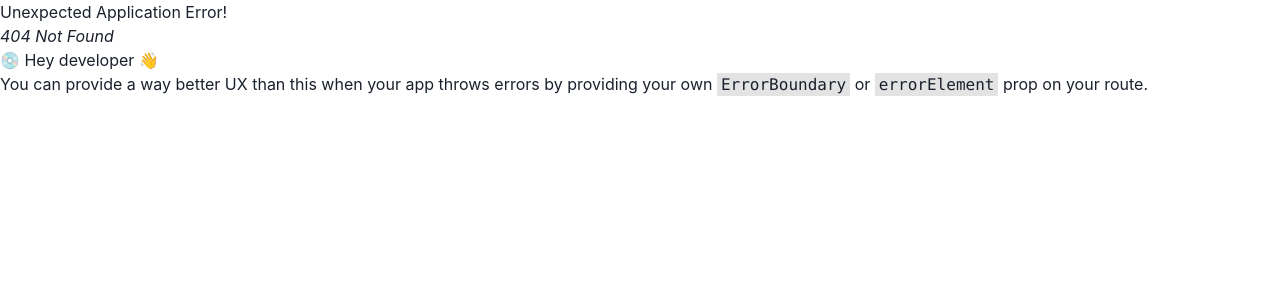
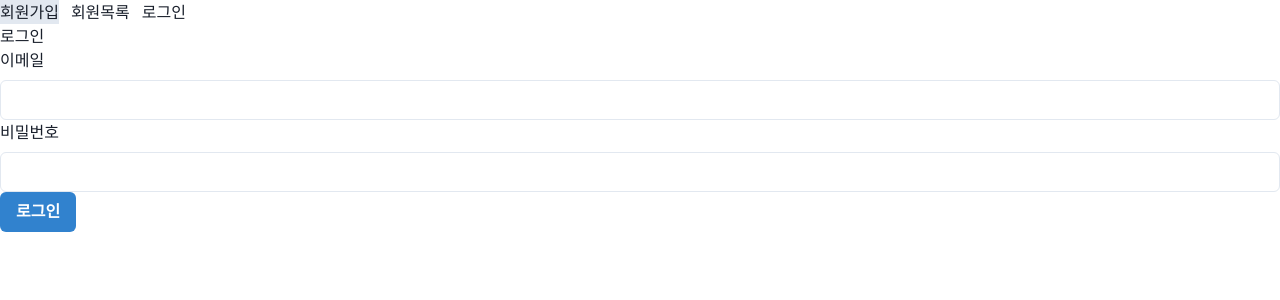
Before and after one commit to jnn-jnn1/prj2-practice-react, a React (Vite) app: page /login in a window 1280 px wide. Before the commit this address had no page. Shown: the top 300 px of the page. Built offline with nearby package versions, Linux system fonts and the light colour scheme.

Commit message:
axios intercepter, 로그인 페이지, navbar 로그인 추가

```diff
--- a/src/App.jsx
+++ b/src/App.jsx
@@ -4,6 +4,16 @@ import { ChakraProvider } from "@chakra-ui/react";
 import { Home } from "./page/Home.jsx";
 import { MemberSignup } from "./page/member/MemberSignup.jsx";
 import { MemberList } from "./page/member/MemberList.jsx";
+import { MemberLogin } from "./page/member/MemberLogin.jsx";
+import axios from "axios";
+
+axios.interceptors.request.use((config) => {
+  const token = localStorage.getItem("token");
+  if (token) {
+    return (config.headers.Authorization = `Bearer ${token}`);
+  }
+  return config;
+});
 
 const router = createBrowserRouter([
   {
@@ -22,6 +32,10 @@ const router = createBrowserRouter([
         path: "/member/list",
         element: <MemberList />,
       },
+      {
+        path: "/login",
+        element: <MemberLogin />,
+      },
     ],
   },
 ]);
--- a/src/component/NavBar.jsx
+++ b/src/component/NavBar.jsx
@@ -20,6 +20,13 @@ export function NavBar() {
       >
         회원목록
       </Box>
+      <Box
+        onClick={() => navigate("/login")}
+        cursor={"pointer"}
+        _hover={{ bgColor: "gray.200" }}
+      >
+        로그인
+      </Box>
     </Flex>
   );
 }
--- /dev/null
+++ b/src/page/member/MemberLogin.jsx
@@ -0,0 +1,67 @@
+import {
+  Box,
+  Button,
+  FormControl,
+  FormLabel,
+  Input,
+  useToast,
+} from "@chakra-ui/react";
+import { useState } from "react";
+import axios from "axios";
+import { useNavigate } from "react-router-dom";
+
+export function MemberLogin() {
+  const [email, setEmail] = useState("");
+  const [password, setPassword] = useState("");
+  const toast = useToast();
+  const navigate = useNavigate();
+
+  function handleLogin() {
+    axios
+      .post("/api/member/login", { email, password })
+      .then((res) => {
+        toast({
+          status: "success",
+          description: "로그인 성공",
+          position: "top",
+        });
+        localStorage.setItem("token", res.data.token);
+        // 나중에 "/"로 경로 변경
+        navigate("/member/list");
+      })
+      .catch(() =>
+        toast({
+          status: "error",
+          description: "로그인 실패",
+          position: "top",
+        }),
+      )
+      .finally();
+  }
+
+  return (
+    <Box>
+      <Box>로그인</Box>
+      <Box>
+        <FormControl>
+          <FormLabel>이메일</FormLabel>
+          <Input onChange={(e) => setEmail(e.target.value)} />
+        </FormControl>
+      </Box>
+      <Box>
+        <FormControl>
+          <FormLabel>비밀번호</FormLabel>
+          <Input
+            type={"password"}
+            onChange={(e) => setPassword(e.target.value)}
+          />
+        </FormControl>
+      </Box>
+      <Box>
+        <Button colorScheme={"blue"} onClick={handleLogin}>
+          로그인
+        </Button>
+      </Box>
+    </Box>
+  );
+}
```
